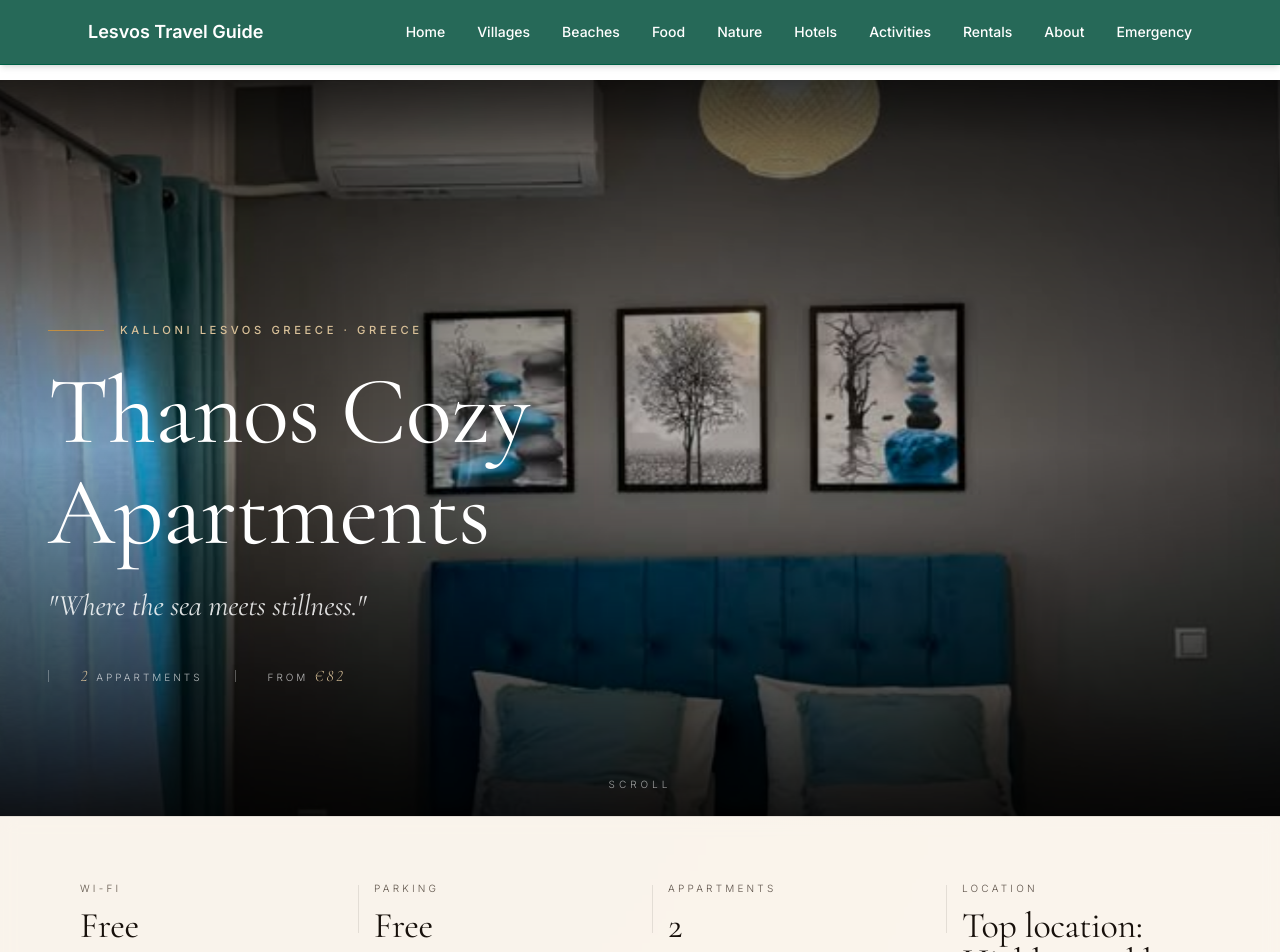
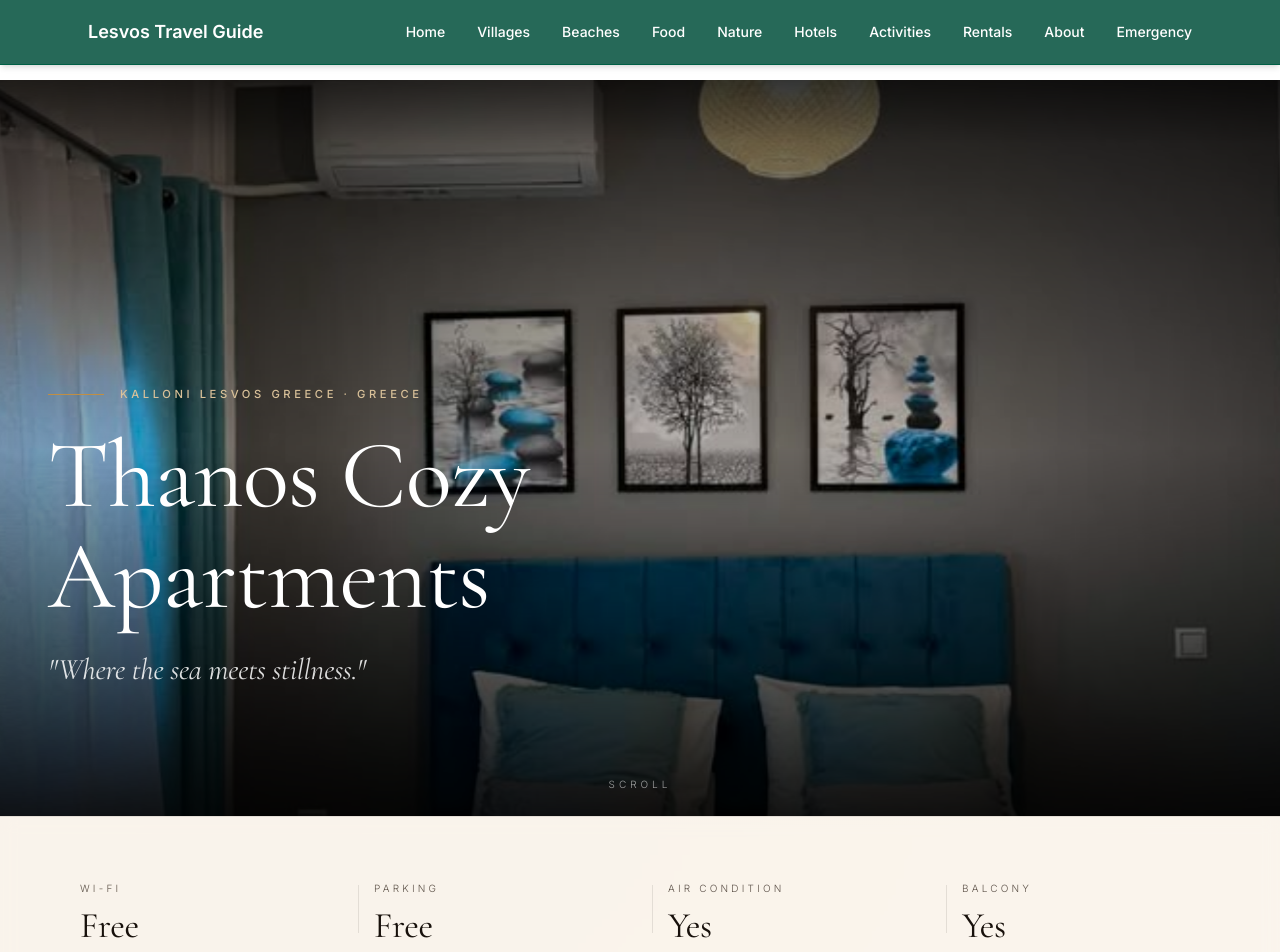
Before and after one commit to amamouridis06/lesvos-travel-guide, a Next.js app: page /hotels/thanos-cozy-appartments in a window 1280 px wide. Shown: the top 952 px of the page. Built offline with nearby package versions, Linux system fonts and the light colour scheme.

Commit message:
added thanos details

```diff
--- a/app/hotels/thanos-cozy-appartments/page.tsx
+++ b/app/hotels/thanos-cozy-appartments/page.tsx
@@ -35,9 +35,8 @@ const appartment = {
   highlights: [
     { label: "Wi-Fi", value: "Free" },
     { label: "Parking", value: "Free" },
-    { label: "Appartments", value: "2" },
-    // { label: "Restaurant", value: "Michelin-Starred" },
-    { label: "Location", value: "Top location: Highly rated by recent guests (9.7)" },
+    { label: "Air condition", value: "Yes" },
+    { label: "Balcony", value: "Yes" },
   ],
   pros: [
     "Central location in the heart of the island",
@@ -182,13 +181,6 @@ export default function ThanosCozy() {
               <p className="mt-6 max-w-xl text-lg italic text-white/85 ms-display sm:text-xl md:text-3xl">
                 "{appartment.tagline}"
               </p>
-              <div className="mt-10 flex flex-wrap items-center gap-x-8 gap-y-3 text-[10px] uppercase tracking-[0.3em] text-white/70">
-                {/*<span>Est. <span className="ms-serif-num text-base text-[color:var(--ms-gold-soft)] not-italic">{appartment.established}</span></span>*/}
-                <span className="hidden h-3 w-px bg-white/30 md:block" />
-                <span><span className="ms-serif-num text-base text-[color:var(--ms-gold-soft)]">{appartment.appartments}</span> Appartments</span>
-                <span className="hidden h-3 w-px bg-white/30 md:block" />
-                <span>From <span className="ms-serif-num text-base text-[color:var(--ms-gold-soft)] not-italic">{appartment.fromPrice}</span></span>
-              </div>
             </div>
           </div>
 
```
